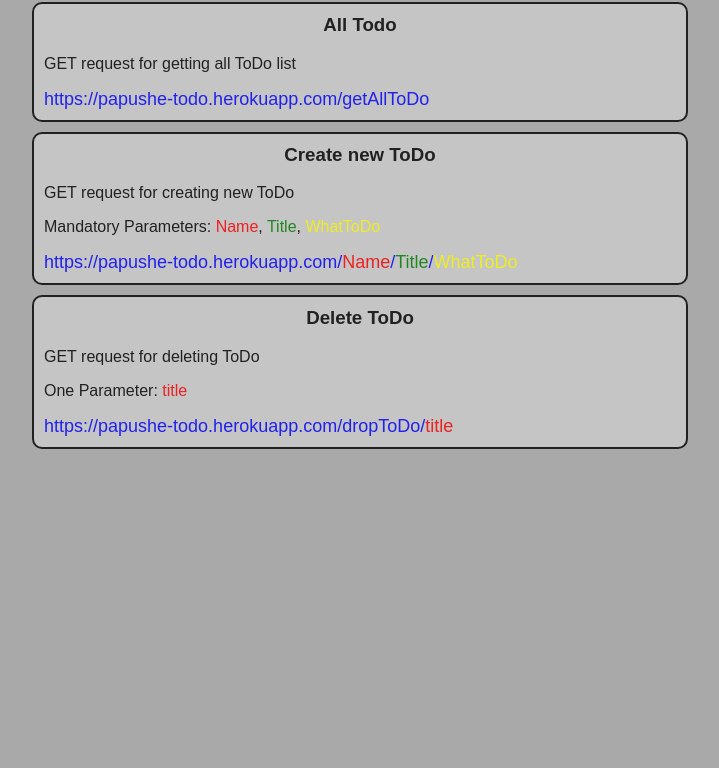
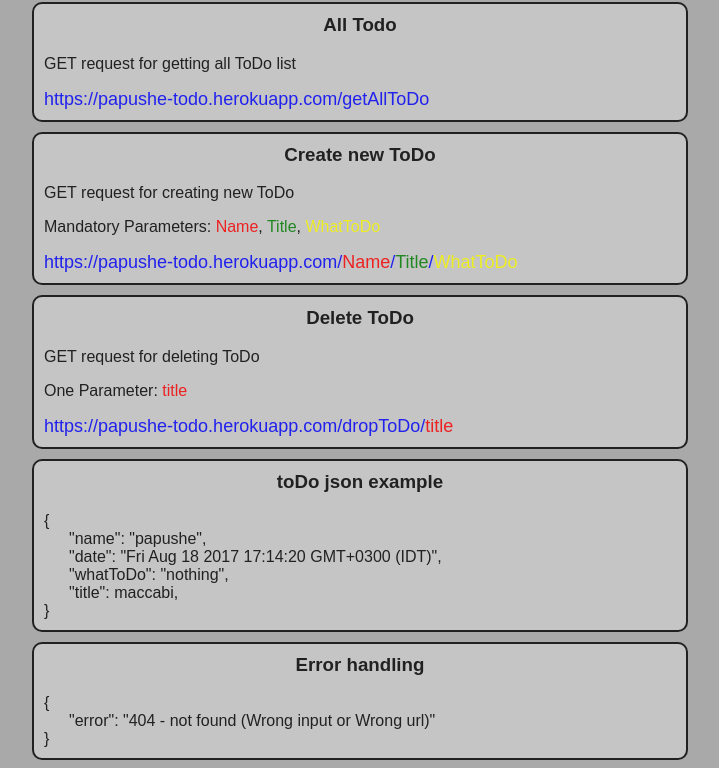
Before and after one commit to papushe/toDoWs, a website: page index.html in a window 1280 px wide. Shown: the part 78-846 px from the top of the page, without its empty margins (280-999 px from the left). Before the commit the page ends 800 px from the top, so only its background shows below. Drawn offline with Linux system fonts and the light colour scheme; files that its build step writes are made by us from their sources.

Commit message:
drop toDo

```diff
--- a/index.html
+++ b/index.html
@@ -23,66 +23,20 @@
     <p>One Parameter: <span class="red">title</span></p>
     <a href="#">https://papushe-todo.herokuapp.com/dropToDo/<span class="red">title</span></a>
 </div>
-<!--<div>-->
-    <!--<h3>All Magneto Mixes</h3>-->
-    <!--<p>GET request for getting all mixes</p>-->
-    <!--<a target="_blank" href="https://magneto-ws.herokuapp.com/getAllMixes">https://magneto-ws.herokuapp.com/getAllMixes</a>-->
-<!--</div>-->
-<!--<div>-->
-    <!--<h3>Get tracks by mix name</h3>-->
-    <!--<p>GET request for getting all mix tracks</p>-->
-    <!--<a target="_blank" href="https://magneto-ws.herokuapp.com/get/first mix">https://magneto-ws.herokuapp.com/get/first mix</a>-->
-<!--</div>-->
-<!--<div>-->
-    <!--<h3>Get random tracks</h3>-->
-    <!--<p>GET request for getting random tracks by sending an integer</p>-->
-    <!--<a target="_blank" href="https://magneto-ws.herokuapp.com/getRandomTracks/4">https://magneto-ws.herokuapp.com/getRandomTracks/4</a>-->
-<!--</div>-->
-<!--<div>-->
-    <!--<h3>Get random mixes</h3>-->
-    <!--<p>GET request for getting random mixes by sending an integer</p>-->
-    <!--<a target="_blank" href="https://magneto-ws.herokuapp.com/getRandomMixes/5">https://magneto-ws.herokuapp.com/getRandomMixes/5</a>-->
-<!--</div>-->
-<!--<div>-->
-    <!--<h3>Create new Mix</h3>-->
-    <!--<p>GET request for creating new mix</p>-->
-    <!--<p>Mandatory Parameters: <span class="red">Mix name</span>, <span class="green">Creator</span>, <span class="yellow">Track id 1</span>, <span class="purple">Track id 2</span>, <span class="gray">Track id 3</span></p>-->
-    <!--<a href="#">https://magneto-ws.herokuapp.com/createNewMix/<span class="red">mixName</span>/<span class="green">papushe</span>/<span class="yellow">1</span>/<span class="purple">2</span>/<span class="gray">3</span></a>-->
-<!--</div>-->
-<!--<div>-->
-    <!--<h3>Delete Mix</h3>-->
-    <!--<p>GET request for deleting mix</p>-->
-    <!--<p>One Parameter: <span class="red">Mix name</span></p>-->
-    <!--<a href="#">https://magneto-ws.herokuapp.com/dropMix/<span class="red">mixName</span></a>-->
-<!--</div>-->
-<!--<div class="json">-->
-    <!--<h3>Mix json example</h3>-->
-    <!--{-->
-    <!--<p>"mix_name": "first mix",</p>-->
-    <!--<p>"creator": "papushe",</p>-->
-    <!--<p>"creation_date": "08/06/2017 10:00",</p>-->
-    <!--<p>"img_src": "images/first_mix.png",</p>-->
-    <!--<p>"length": 816000,</p>-->
-    <!--<p>"tracks_id": [1, 2, 3]</p>-->
-    <!--}-->
-<!--</div>-->
-<!--<div class="json">-->
-    <!--<h3>Track json example</h3>-->
-    <!--{-->
-    <!--<p>"track_id": 1,</p>-->
-    <!--<p>"track_name": "Disconnected",</p>-->
-    <!--<p>"creator": "Pegboard Nerds",</p>-->
-    <!--<p>"length": 241000,</p>-->
-    <!--<p>"src": "https://www.youtube.com/...",</p>-->
-    <!--<p>"img_src": "https://yt3.ggpht.com/-ZeRv929WhoQ/...",</p>-->
-    <!--<p>"description": "Monstercat (previously known as Monstercat)..."</p>-->
-    <!--}-->
-<!--</div>-->
-<!--<div class="json">-->
-    <!--<h3>Error handling</h3>-->
-    <!--{-->
-    <!--<p>"error": "404 - not found (Wrong input or Wrong url)"</p>-->
-    <!--}-->
-<!--</div>-->
+<div class="json">
+    <h3>toDo json example</h3>
+    {
+    <p>"name": "papushe",</p>
+    <p>"date": "Fri Aug 18 2017 17:14:20 GMT+0300 (IDT)",</p>
+    <p>"whatToDo": "nothing",</p>
+    <p>"title": maccabi,</p>
+    }
+</div>
+<div class="json">
+    <h3>Error handling</h3>
+    {
+    <p>"error": "404 - not found (Wrong input or Wrong url)"</p>
+    }
+</div>
 </body>
 </html>
```
